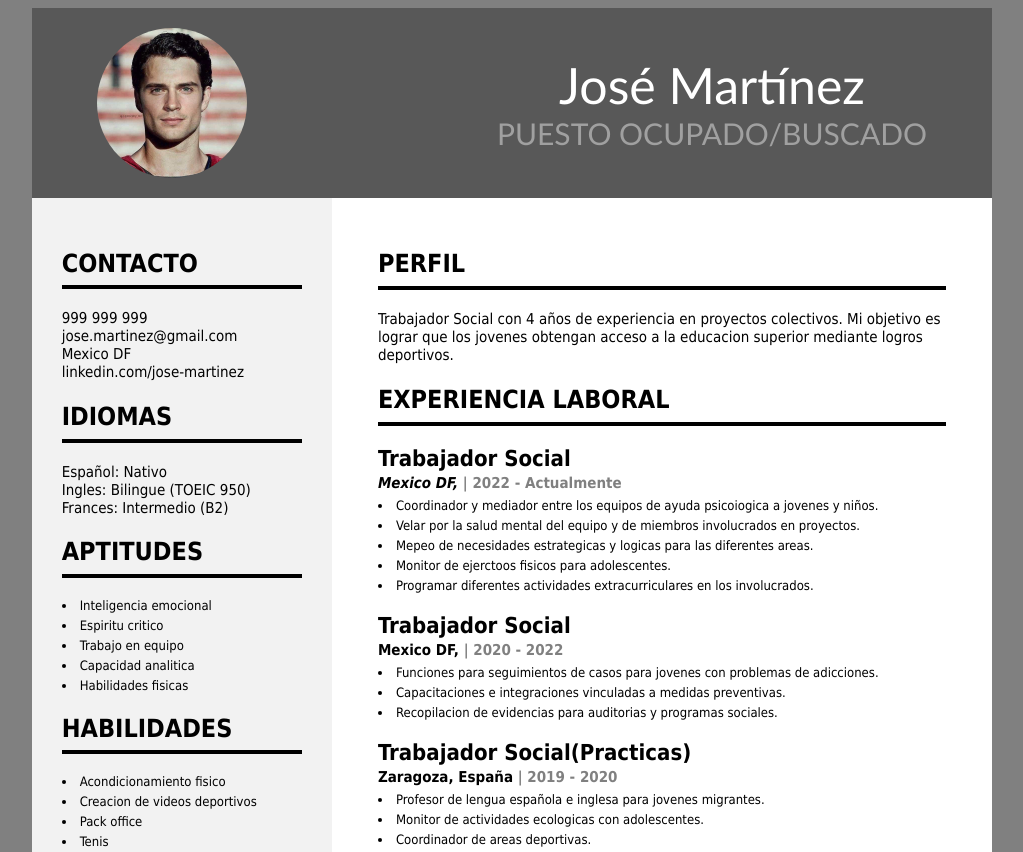
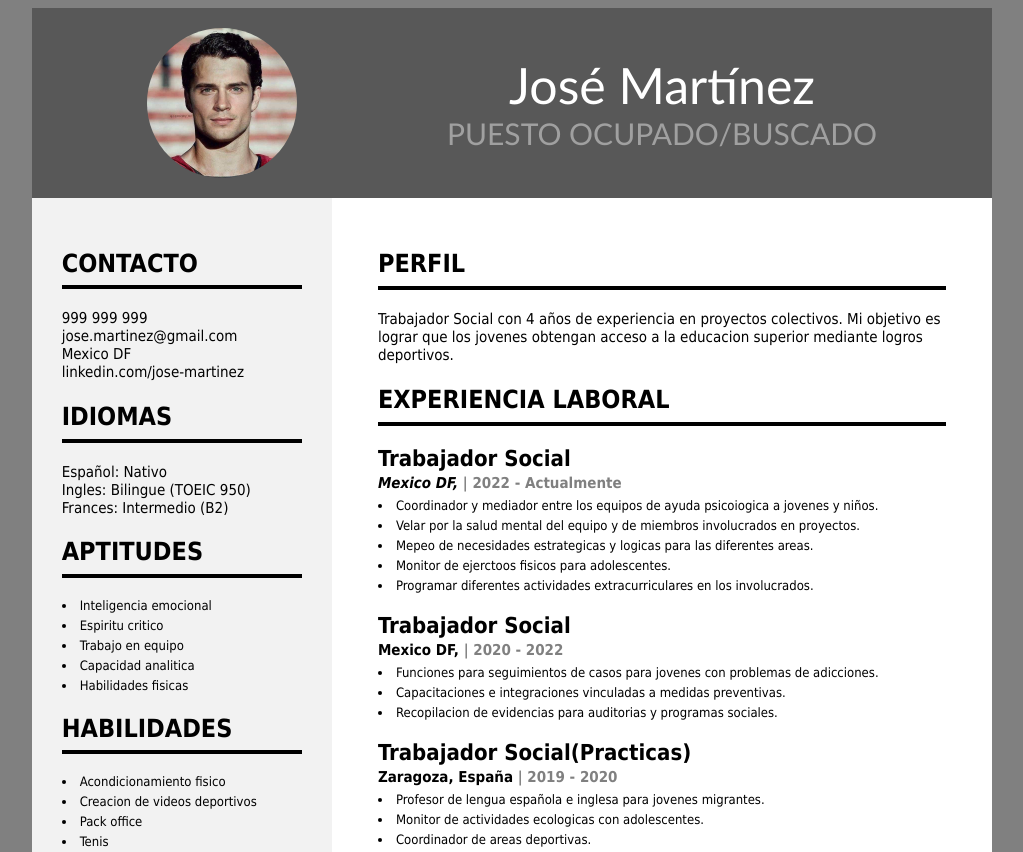
Before and after one commit to AstridDo/Curriculum, a plain HTML site: page index.html in a window 1280 px wide. Shown: the top 852 px of the page, without its empty margins (128-1151 px from the left). Drawn offline with Linux system fonts and the light colour scheme.

Commit message:
style.css

```diff
--- a/style.css
+++ b/style.css
@@ -57,7 +57,7 @@
 #rounded-image
 {
   border-radius: 100%;
-  margin-right: 250px;
+  margin-right: 150px;
 }
 
 .nombre
```
